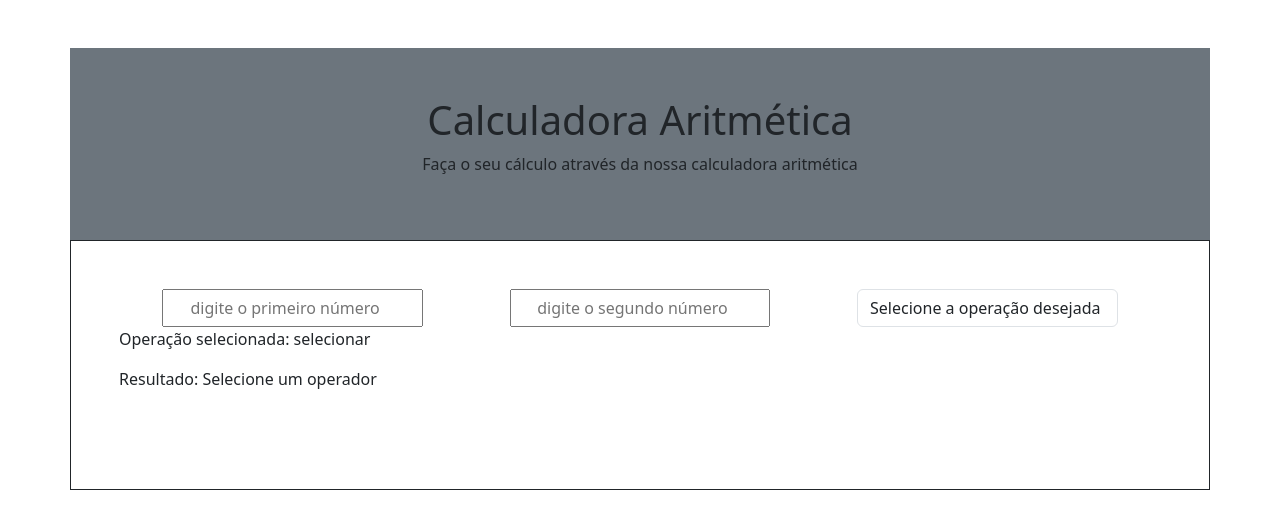
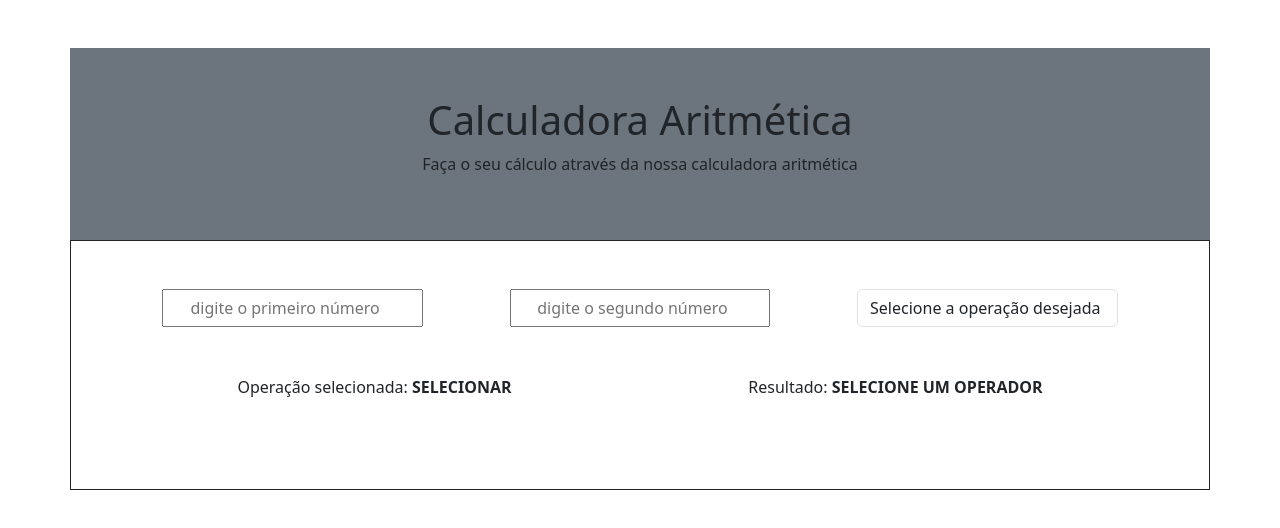
Before and after one commit to mfjaconis/calculadora_aritmetica_vue, a Vue app: page / in a window 1280 px wide. Shown: the top 528 px of the page. Built offline with nearby package versions, Linux system fonts and the light colour scheme.

Commit message:
alterando o estilo de exibição dos resultados

```diff
--- a/src/components/Form.vue
+++ b/src/components/Form.vue
@@ -45,7 +45,29 @@ const resultado = () => {
                 <option value="multiplicar">Multiplicar</option>
             </select>
         </form>
-        <p>Operação selecionada: {{ estado.filtro }}</p>
-        <p>Resultado: {{ resultado() }}</p>
+        <div class="d-flex justify-content-around mt-5">
+            <p>Operação selecionada: <span :class="estado.filtro" class="text-uppercase fw-bold">{{ estado.filtro
+                    }}</span>
+            </p>
+            <p>Resultado: <span :class="estado.filtro" class="text-uppercase fw-bold">{{ resultado() }}</span></p>
+        </div>
     </main>
 </template>
+
+<style>
+.somar {
+    color: green;
+}
+
+.subtrair {
+    color: red;
+}
+
+.dividir {
+    color: gray;
+}
+
+.multiplicar {
+    color: brown;
+}
+</style>
```
